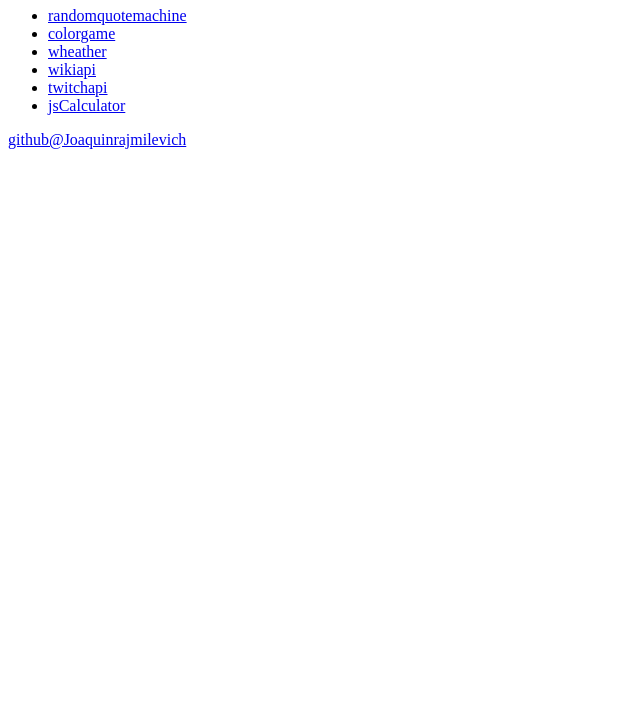
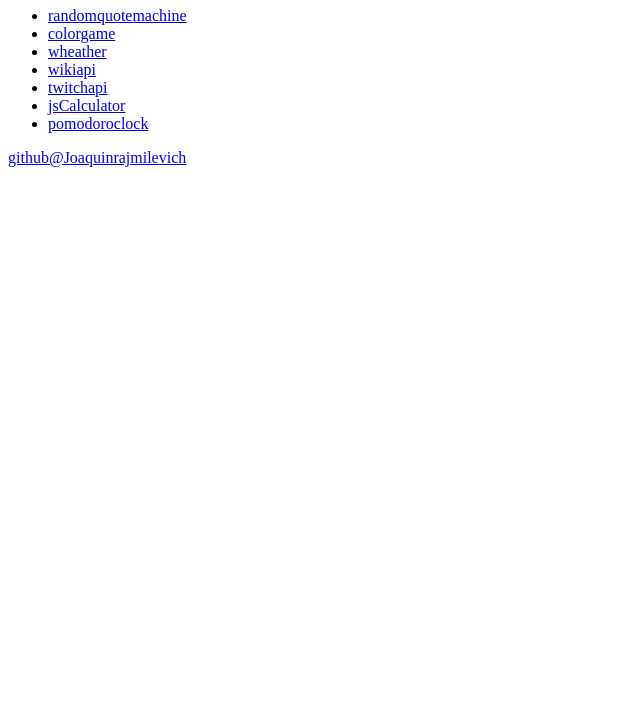
Before and after one commit to joaquinrajmilevich/LearningProject, a website: page index.html in a window 1280 px wide. Shown: the part 73-800 px from the top of the page, without its empty margins (0-640 px from the left). Drawn offline with Linux system fonts and the light colour scheme.

Commit message:
add pomodoro project

```diff
--- a/index.html
+++ b/index.html
@@ -15,6 +15,7 @@
     <li><a href="wikiapi/index.html">wikiapi</a></li>
     <li><a href="twitchapi/index.html">twitchapi</a></li>
     <li><a href="jsCalculator/index.html">jsCalculator</a></li>
+    <li><a href="pomodoroclock/index.html">pomodoroclock</a></li>
 </ul>
 <a href="https://github.com/Joaquinrajmilevich">github@Joaquinrajmilevich</a>
 </body>
```
